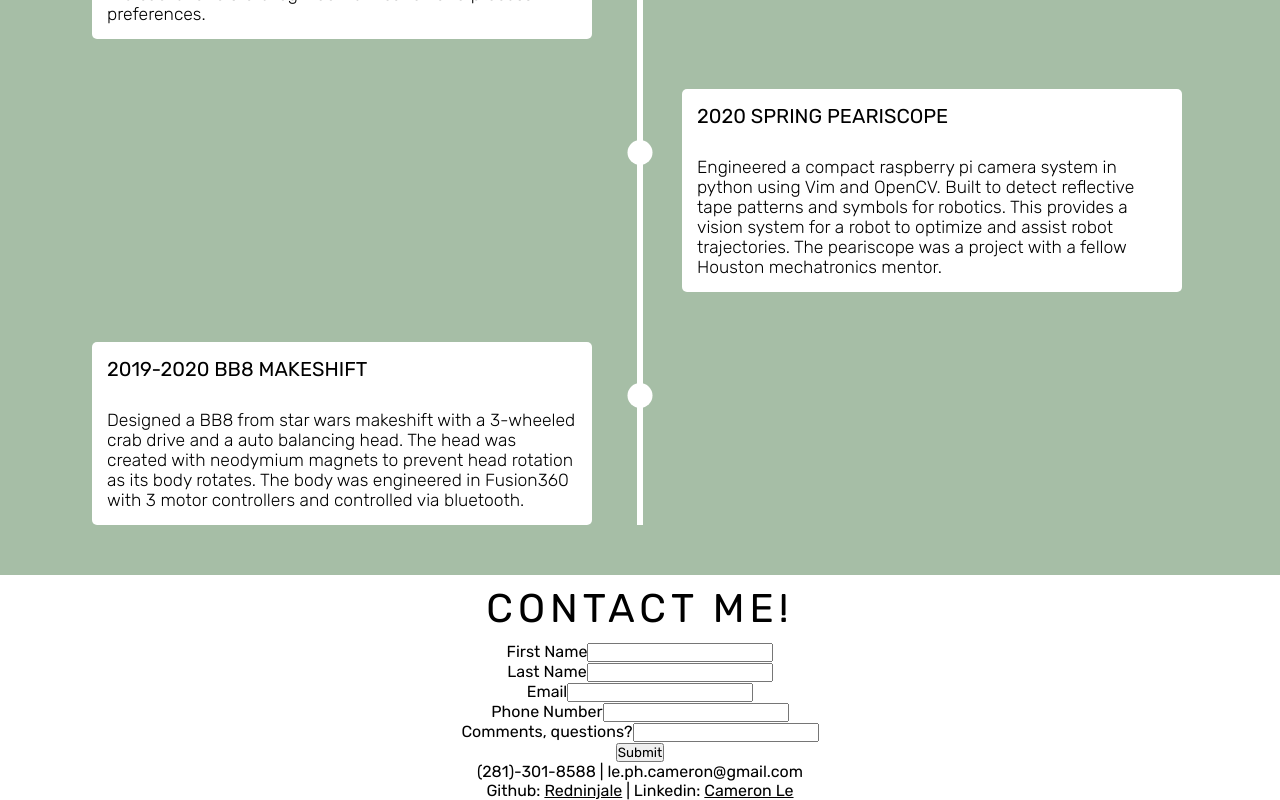
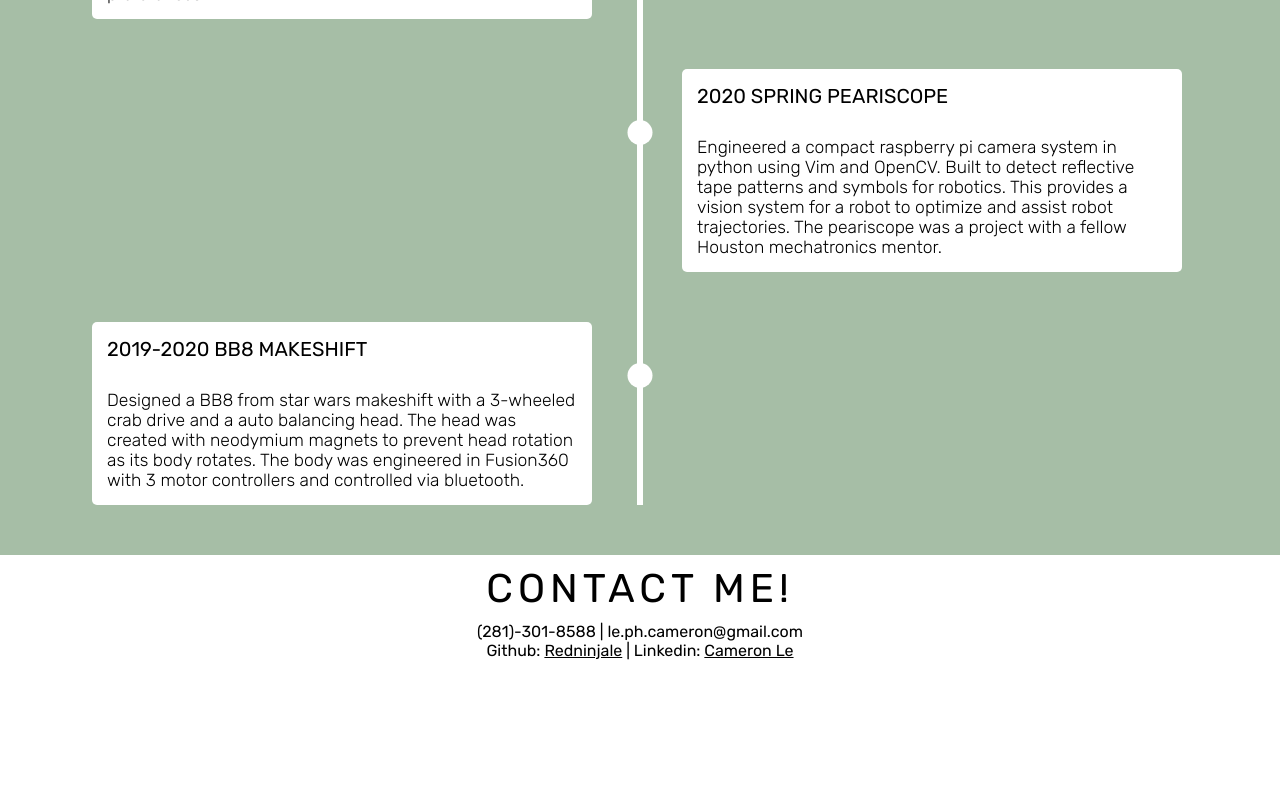
Before and after one commit to Redninjale/redninjale.github.io, a React (Create React App) app: page / in a window 1280 px wide. Shown: the part 2213-3013 px from the top of the page. After the commit the page ends 2873 px from the top, so only its background shows below. Built offline with nearby package versions, Linux system fonts and the light colour scheme.

Commit message:
Fixing Manifest

```diff
--- a/public/index.html
+++ b/public/index.html
@@ -7,10 +7,10 @@
     <meta
       name="description"
       content="Web site created using create-react-app"
+    />
     <link rel="preconnect" href="https://fonts.googleapis.com">
     <link rel="preconnect" href="https://fonts.gstatic.com" crossorigin>
     <link href="https://fonts.googleapis.com/css2?family=Rubik+Mono+One&family=Rubik:wght@300;400;500;700&display=swap" rel="stylesheet">
-    />
     <!--
       manifest.json provides metadata used when your web app is installed on a
       user's mobile device or desktop. See https://developers.google.com/web/fundamentals/web-app-manifest/
--- a/src/components/Footer.js
+++ b/src/components/Footer.js
@@ -6,7 +6,7 @@ function Footer() {
     <div className='FooterContainer' id="Footer">
         <div className='FooterGrid'>
             <h1>Contact Me!</h1>
-            <form>
+            {/* <form>
               <div action="https://formsubmit.co/le.ph.cameron@gmail.com" method="POST">
                 <label for="firstName" className="form-label">First Name</label>
                 <input type="text" className="form-control" name="First" id="firstName" required/>
@@ -30,7 +30,7 @@ function Footer() {
               <div>
                 <button type="submit" className="submit">Submit</button>
               </div>
-            </form>
+            </form> */}
             <p>(281)-301-8588 | le.ph.cameron@gmail.com</p>
             <p>Github: <a href="https://github.com/Redninjale" target="_blank">Redninjale</a> | Linkedin: <a href="https://www.linkedin.com/in/cameron-le-09430a24a/" target="_blank">Cameron Le</a></p>
         </div>
--- a/src/components/Projects.css
+++ b/src/components/Projects.css
@@ -182,11 +182,9 @@ ul.CardList li.hover::after {
   background: orange;
   border: 4px solid white;
   transform: translateX(-50%);
-  transition: background 0.3s ease-in-out,
+  transition: 0.3s ease-in-out
   border 0.3s ease-in-out;
 }
-
-
 
 ul.CardList li div{
   position: relative;
```
Also changed, not shown: public/manifest.json.
